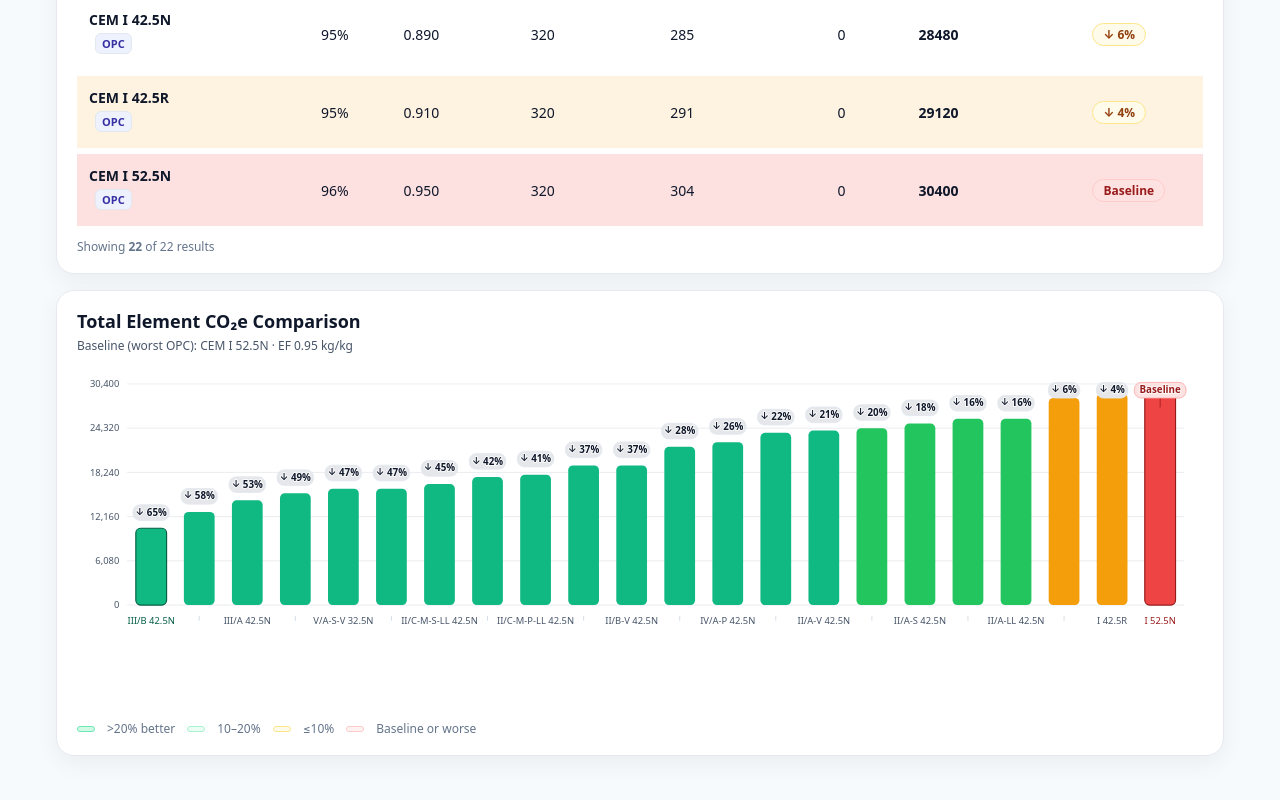
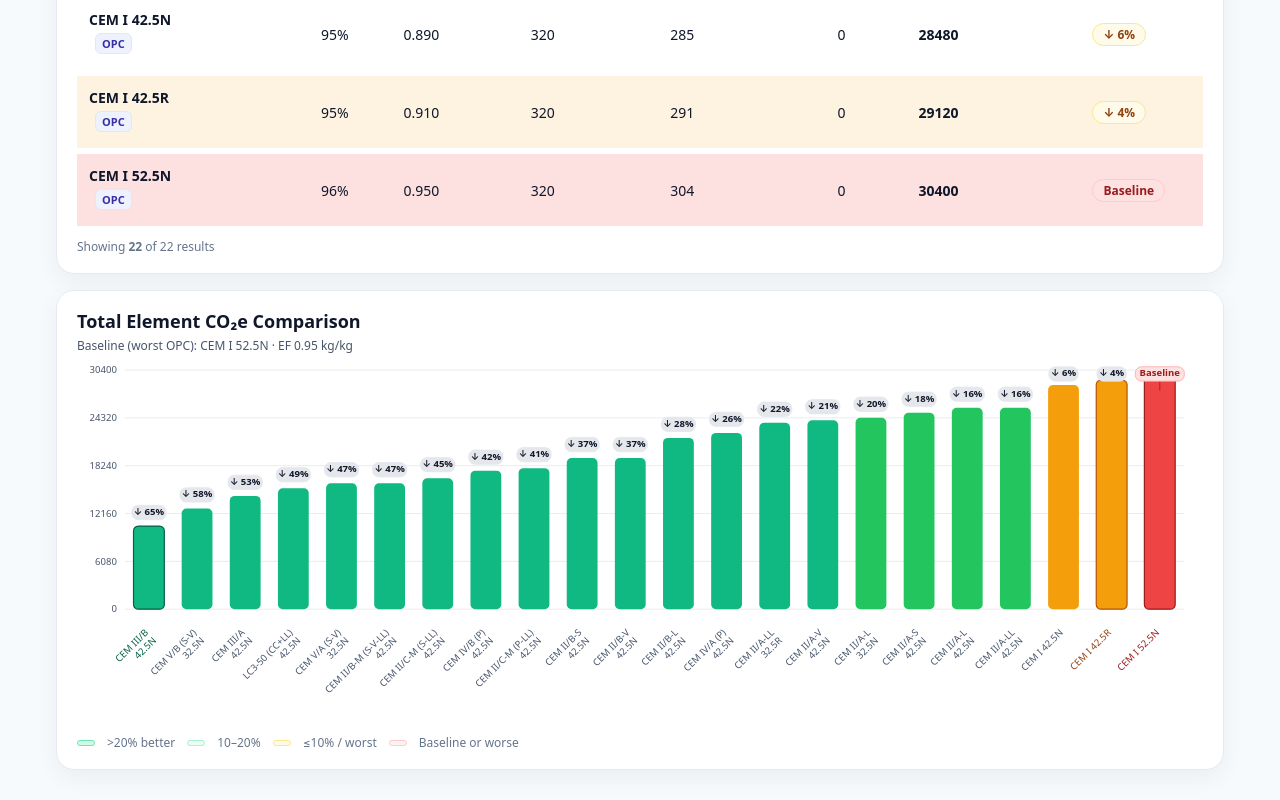
Before and after one commit to MarioSorgente/cement-lca, a Next.js app: page / in a window 1280 px wide. Shown: the part 2089-2889 px from the top of the page. Built offline with nearby package versions, Linux system fonts and the light colour scheme.

Commit message:
Update BarChart.tsx

```diff
--- a/components/BarChart.tsx
+++ b/components/BarChart.tsx
@@ -18,51 +18,56 @@ export default function BarChart({
 
   if (!rows.length) return null
 
-  // --- Layout ---
+  // same "worst non-baseline" computation as the table
+  const worstNonBaselineId = useMemo(() => {
+    const pool = rows.filter(r => r.cement.id !== opcBaselineId)
+    if (!pool.length) return undefined
+    const worst = pool.reduce((m, r) => (r.gwpReductionPct < m.gwpReductionPct ? r : m), pool[0])
+    return worst.cement.id
+  }, [rows, opcBaselineId])
+
+  // layout
   const max = Math.max(...rows.map(r => r.totalElement))
-  const widthPerBar = 58 // spacing for readable labels
-  const w = Math.max(900, rows.length * widthPerBar + 160)
-  const h = 430
-  const m = { top: 28, right: 24, bottom: 120, left: 64 } // headroom for label pills
+  const widthPerBar = 56
+  const w = Math.max(900, rows.length * widthPerBar + 180)
+  const h = 440
+  const m = { top: 10, right: 24, bottom: 130, left: 60 }
   const iw = w - m.left - m.right
   const ih = h - m.top - m.bottom
   const step = iw / rows.length
-  const bar = Math.min(42, step * 0.64)
+  const bar = Math.min(40, step * 0.64)
 
-  // Y axis ticks
   const yTicks = 5
   const tickValues = Array.from({ length: yTicks + 1 }, (_, i) => Math.round((max * i) / yTicks))
-  const nf = new Intl.NumberFormat(undefined, { maximumFractionDigits: 0 })
 
-  // --- Colors ---
-  const colorFor = (pct: number, isBaseline: boolean) => {
-    if (isBaseline) return '#ef4444' // red for baseline
-    if (pct <= 0) return '#ef4444'   // baseline or worse
-    if (pct <= 10) return '#f59e0b'  // yellow
-    if (pct <= 20) return '#22c55e'  // green
-    return '#10b981'                 // deep green
+  // color scheme with ORANGE for worst non-baseline
+  const colorFor = (r: ResultRow) => {
+    const isBaseline = r.cement.id === opcBaselineId
+    const isWorst = r.cement.id === worstNonBaselineId
+    if (isBaseline) return '#ef4444'   // red
+    if (isWorst) return '#f59e0b'      // orange
+    const pct = r.gwpReductionPct
+    if (pct <= 0) return '#ef4444'
+    if (pct <= 10) return '#f59e0b'
+    if (pct <= 20) return '#22c55e'
+    return '#10b981'
   }
 
-  // --- Baseline text ---
   const baselineText = baselineEf
     ? `Baseline (worst OPC): ${baselineLabel ?? '—'} · EF ${baselineEf.toFixed(2)} kg/kg`
     : 'Baseline: not available'
 
-  // --- Compact label (Option 1) ---
-  // Examples:
-  //  "CEM II/B-S 42.5N"  -> "II/B-S 42.5N"
-  //  "CEM IV/A (P) 42.5N"-> "IV/A-P 42.5N"
-  //  "LC3-50 (CC+LL) 42.5N" -> "LC3-50 42.5N"
-  function compactLabel(full: string) {
-    let s = full.trim()
-    if (s.startsWith('CEM ')) s = s.replace(/^CEM\s+/, '')
-    s = s.replace(/\s*\(([^)]+)\)/g, (_m, p1) => `-${p1}`) // " (P)" -> "-P"
-    s = s.replace(/\s+-/g, '-') // remove spaces before dashes
-    s = s.replace(/\s{2,}/g, ' ')
-    return s
+  // split long cement names into two lines (kept, though we rotate 45° always)
+  const twoLine = (name: string) => {
+    if (name.length <= 14) return [name, '']
+    const mid = Math.floor(name.length / 2)
+    let split = name.indexOf(' ', mid)
+    if (split === -1) split = name.lastIndexOf(' ')
+    if (split <= 0) return [name, '']
+    return [name.slice(0, split), name.slice(split + 1)]
   }
 
-  // --- Helpers for label pills (above bars) ---
+  const onBarActivate = (id: string) => setSelectedId(prev => (prev === id ? null : id))
   const clamp = (v: number, min: number, max: number) => Math.max(min, Math.min(max, v))
 
   function labelTextAndColors(isBaseline: boolean, pct: number) {
@@ -79,13 +84,13 @@ export default function BarChart({
     isBaseline: boolean,
     pct: number
   ) {
-    const padX = 7, radius = 9
+    const padX = 6, radius = 8
     const { text, textFill, bg, stroke } = labelTextAndColors(isBaseline, pct)
-    const estTextW = Math.max(26, text.length * 6.5)
+    const estTextW = Math.max(24, text.length * 6.2)
     const pillW = estTextW + padX * 2
-    const pillH = 20
-    const desired = isBaseline ? yBarTop - 26 : yBarTop - 12
-    const y = clamp(desired, 16, ih - 6)
+    const pillH = 18
+    const desired = isBaseline ? yBarTop - 22 : yBarTop - 10
+    const y = clamp(desired, 12, ih - 6)
     const x = xCenter - pillW / 2
 
     return (
@@ -94,39 +99,18 @@ export default function BarChart({
           <line
             x1={xCenter}
             x2={xCenter}
-            y1={Math.max(6, yBarTop - 6)}
-            y2={y + pillH - 6}
+            y1={Math.max(4, yBarTop - 4)}
+            y2={y + pillH - 4}
             stroke="#991b1b"
             strokeWidth={1}
           />
         )}
         <rect x={x} y={y - pillH + 2} width={pillW} height={pillH} rx={radius} fill={bg} stroke={stroke} />
-        <text
-          x={xCenter}
-          y={y - 4}
-          textAnchor="middle"
-          fontSize="12.5"
-          fill={textFill}
-          fontWeight={isBaseline ? 700 : 600}
-          style={{ paintOrder: 'stroke', stroke: '#ffffff', strokeWidth: 2 }}
-        >
+        <text x={xCenter} y={y - 4} textAnchor="middle" fontSize="12" fill={textFill} fontWeight={isBaseline ? 700 : 600}>
           {text}
         </text>
       </g>
     )
-  }
-
-  // --- Adaptive density (Option 2) ---
-  // Minimum width we want per x label (approx). Larger value => fewer labels.
-  const desiredLabelWidthPx = 70
-  const labelEvery = Math.max(1, Math.ceil(desiredLabelWidthPx / step))
-
-  const isMustShow = (cementId: string, index: number) => {
-    if (cementId === selectedId) return true
-    if (cementId === opcBaselineId) return true
-    if (cementId === bestId) return true
-    if (index % labelEvery === 0) return true
-    return false
   }
 
   return (
@@ -136,31 +120,31 @@ export default function BarChart({
       </h2>
       <div className="small" style={{ marginBottom: 8, color: '#475569' }}>{baselineText}</div>
 
-      {/* Horizontal scroll if many bars */}
       <div className="chart-scroll" role="region" aria-label="CO2e bar chart">
-        <svg viewBox={`0 0 ${w} ${h}`} style={{ width: '100%', height: 'auto' }} role="img">
+        <svg
+          viewBox={`0 0 ${w} ${h}`}
+          style={{ width: '100%', height: 'auto' }}
+          role="img"
+          aria-label="Bar chart of total CO2e for current selection"
+        >
           <g transform={`translate(${m.left},${m.top})`}>
-            {/* Grid + y axis */}
             {tickValues.map((tv, i) => {
               const y = ih - (tv / max) * ih
               return (
                 <g key={i}>
                   <line x1={0} x2={iw} y1={y} y2={y} stroke="#e5e7eb" />
-                  <text x={-10} y={y + 4} textAnchor="end" fontSize="12" fill="#475569">
-                    {nf.format(tv)}
-                  </text>
+                  <text x={-10} y={y + 4} textAnchor="end" fontSize="12" fill="#475569">{tv}</text>
                 </g>
               )
             })}
 
-            {/* Bars */}
             {rows.map((r, i) => {
               const x = i * step + (step - bar) / 2
               const hBar = (r.totalElement / max) * ih
               const y = ih - hBar
+              const fill = colorFor(r)
+              const isSelected = selectedId === r.cement.id
               const isBaseline = r.cement.id === opcBaselineId
-              const fill = colorFor(r.gwpReductionPct, isBaseline)
-              const isSelected = selectedId === r.cement.id
               const reductionLabel = r.gwpReductionPct >= 0 ? `↓ ${r.gwpReductionPct.toFixed(0)}%` : `↑ ${Math.abs(r.gwpReductionPct).toFixed(0)}%`
 
               return (
@@ -175,45 +159,37 @@ export default function BarChart({
                     cursor="pointer"
                     role="button"
                     tabIndex={0}
-                    aria-label={`${r.cement.cement_type}. Total ${nf.format(r.totalElement)} kilograms. ${isBaseline ? 'Baseline.' : `${reductionLabel} vs baseline.`}`}
-                    onClick={() => setSelectedId(prev => (prev === r.cement.id ? null : r.cement.id))}
-                    onKeyDown={(e) => { if (e.key === 'Enter' || e.key === ' ') setSelectedId(prev => (prev === r.cement.id ? null : r.cement.id)) }}
-                    stroke={isSelected ? '#0ea5e9' : (r.cement.id === bestId ? '#065f46' : isBaseline ? '#991b1b' : 'none')}
-                    strokeWidth={isSelected ? 2 : (r.cement.id === bestId || isBaseline ? 1.5 : 0)}
+                    aria-label={`${r.cement.cement_type}. Total ${formatNumber(r.totalElement)} kilograms. ${isBaseline ? 'Baseline.' : `${reductionLabel} vs baseline.`}`}
+                    onClick={() => setSelectedId(prev => prev === r.cement.id ? null : r.cement.id)}
+                    onKeyDown={(e) => { if (e.key === 'Enter' || e.key === ' ') setSelectedId(prev => prev === r.cement.id ? null : r.cement.id) }}
+                    stroke={
+                      isSelected ? '#0ea5e9'
+                      : (r.cement.id === bestId ? '#065f46'
+                      : (isBaseline ? '#991b1b'
+                      : (r.cement.id === worstNonBaselineId ? '#b45309' : 'none')))}
+                    strokeWidth={isSelected || r.cement.id === bestId || isBaseline || r.cement.id === worstNonBaselineId ? 1.5 : 0}
                   />
-                  {/* Non-clipping label pill */}
                   {drawLabelPill(x + bar / 2, y, isBaseline, r.gwpReductionPct)}
-                  {/* Tooltip */}
                   <title>{`${r.cement.cement_type}
-Total: ${nf.format(r.totalElement)} kg
+Total: ${formatNumber(r.totalElement)} kg
 ${isBaseline ? 'Baseline' : `Reduction vs baseline: ${reductionLabel}`}`}</title>
                 </g>
               )
             })}
 
-            {/* X labels: compact, adaptive density. Also show a faint tick for skipped labels */}
+            {/* X labels at a constant -45° for readability */}
             {rows.map((r, i) => {
-              const xCenter = i * step + step / 2
-              const label = compactLabel(r.cement.cement_type)
-              const mustShow = isMustShow(r.cement.id, i)
-              const isBest = r.cement.id === bestId
-              const isBaseline = r.cement.id === opcBaselineId
-              const color = isBest ? '#065f46' : isBaseline ? '#991b1b' : '#475569'
+              const x = i * step + step / 2
+              const [l1, l2] = twoLine(r.cement.cement_type)
+              const color =
+                r.cement.id === bestId ? '#065f46'
+                : r.cement.id === opcBaselineId ? '#991b1b'
+                : r.cement.id === worstNonBaselineId ? '#92400e'
+                : '#475569'
               return (
-                <g key={r.cement.id} transform={`translate(${xCenter},${ih + 24})`}>
-                  {mustShow ? (
-                    <text
-                      fontSize="12"
-                      fill={color}
-                      textAnchor="middle"
-                      style={{ paintOrder: 'stroke', stroke: '#fff', strokeWidth: 2 }}
-                    >
-                      {label}
-                    </text>
-                  ) : (
-                    // faint tick so users can see there is a bar here
-                    <line x1={0} x2={0} y1={-10} y2={-4} stroke="#cbd5e1" />
-                  )}
+                <g key={r.cement.id} transform={`translate(${x},${ih + 30}) rotate(-45)`}>
+                  <text fontSize="12" fill={color} textAnchor="end">{l1}</text>
+                  {l2 && <text y={14} fontSize="12" fill={color} textAnchor="end">{l2}</text>}
                 </g>
               )
             })}
@@ -221,12 +197,17 @@ ${isBaseline ? 'Baseline' : `Reduction vs baseline: ${reductionLabel}`}`}</title
         </svg>
       </div>
 
-      {/* Details panel (includes Recommended applications if present) */}
-      <div className="details-card" aria-live="polite" style={{ display: selected ? 'grid' : 'none' }}>
+      {/* Details / info panel with application “cards” */}
+      <div
+        className="details-card"
+        aria-live="polite"
+        style={{ display: selected ? 'grid' : 'none' }}
+      >
         {selected && (
           <>
             <div className="details-title">
               {selected.cement.cement_type}
+              {/* we removed Strength from table, but it can still be shown here if desired */}
               <span className="tag" style={{ marginLeft: 8 }}>{selected.cement.strength_class}</span>
             </div>
 
@@ -259,27 +240,48 @@ ${isBaseline ? 'Baseline' : `Reduction vs baseline: ${reductionLabel}`}`}</title
               </div>
             </div>
 
-            {selected.cement.applications && selected.cement.applications.length > 0 && (
-              <div style={{ marginTop: 6 }}>
+            {/* Recommended applications as card-like chips */}
+            {Array.isArray(selected.cement.applications) && selected.cement.applications.length > 0 && (
+              <div>
                 <div className="details-label" style={{ marginBottom: 6 }}>Recommended applications</div>
-                <div style={{ display: 'flex', flexWrap: 'wrap', gap: 8 }}>
-                  {selected.cement.applications.map((a) => (
-                    <span key={a} className="app-badge">{a}</span>
+                <div style={{
+                  display: 'flex',
+                  flexWrap: 'wrap',
+                  gap: '8px'
+                }}>
+                  {selected.cement.applications.map((a, idx) => (
+                    <span
+                      key={idx}
+                      style={{
+                        display: 'inline-flex',
+                        alignItems: 'center',
+                        padding: '6px 10px',
+                        borderRadius: 10,
+                        border: '1px solid #e2e8f0',
+                        background: '#ffffff',
+                        boxShadow: '0 2px 6px rgba(16,24,40,0.05)',
+                        fontSize: 12,
+                        color: '#0f172a'
+                      }}
+                    >
+                      {a}
+                    </span>
                   ))}
                 </div>
               </div>
             )}
 
-            <div className="details-notes">{selected.cement.notes}</div>
+            {selected.cement.notes && (
+              <div className="details-notes" style={{ marginTop: 4 }}>{selected.cement.notes}</div>
+            )}
           </>
         )}
       </div>
 
-      {/* Legend */}
       <div className="small" style={{ display:'flex', gap: 12, marginTop: 8, alignItems:'center' }}>
         <span className="chip chip-deepgreen" /> &gt;20% better
         <span className="chip chip-green" /> 10–20%
-        <span className="chip chip-yellow" /> ≤10%
+        <span className="chip chip-yellow" /> ≤10% / worst
         <span className="chip chip-red" /> Baseline or worse
       </div>
     </div>
```
